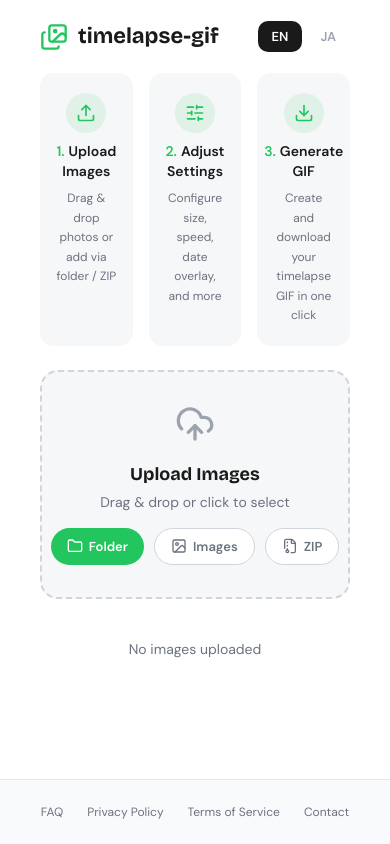
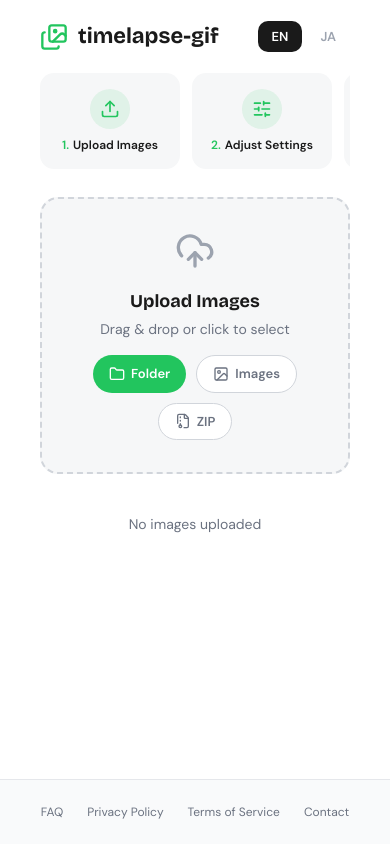
Before and after one commit to shogo452/timelapse-gif, a React (Vite) app in the folder web/: page / in a window 390 px wide. Built offline with nearby package versions, Linux system fonts and the light colour scheme.

Commit message:
Enhance ImageDropzone and StepGuide components with improved styling and layout adjustments for better responsiveness and user experience.

```diff
--- a/web/src/components/ImageDropzone.tsx
+++ b/web/src/components/ImageDropzone.tsx
@@ -91,11 +91,11 @@ export function ImageDropzone({ addFiles, addZip, isLoading }: ImageDropzoneProp
         </p>
       </div>
 
-      <div className="flex gap-2.5">
+      <div className="flex gap-2.5 flex-wrap justify-center">
         <button
           onClick={() => folderRef.current?.click()}
           disabled={isLoading}
-          className="flex items-center gap-1.5 bg-[#22C55E] text-white text-[13px] font-semibold px-4 py-2 rounded-full hover:bg-[#16A34A] transition-colors disabled:opacity-50"
+          className="flex items-center gap-1.5 bg-[#22C55E] text-white text-[13px] font-semibold px-4 py-2 rounded-full hover:bg-[#16A34A] transition-colors disabled:opacity-50 whitespace-nowrap"
         >
           <Folder className="h-4 w-4" />
           {t("dropzone.folder")}
@@ -103,7 +103,7 @@ export function ImageDropzone({ addFiles, addZip, isLoading }: ImageDropzoneProp
         <button
           onClick={() => filesRef.current?.click()}
           disabled={isLoading}
-          className="flex items-center gap-1.5 bg-white text-[#6B7280] text-[13px] font-semibold px-4 py-2 rounded-full border border-[#D1D5DB] hover:border-[#9CA3AF] transition-colors disabled:opacity-50"
+          className="flex items-center gap-1.5 bg-white text-[#6B7280] text-[13px] font-semibold px-4 py-2 rounded-full border border-[#D1D5DB] hover:border-[#9CA3AF] transition-colors disabled:opacity-50 whitespace-nowrap"
         >
           <Image className="h-4 w-4" />
           {t("dropzone.images")}
@@ -111,7 +111,7 @@ export function ImageDropzone({ addFiles, addZip, isLoading }: ImageDropzoneProp
         <button
           onClick={() => zipRef.current?.click()}
           disabled={isLoading}
-          className="flex items-center gap-1.5 bg-white text-[#6B7280] text-[13px] font-semibold px-4 py-2 rounded-full border border-[#D1D5DB] hover:border-[#9CA3AF] transition-colors disabled:opacity-50"
+          className="flex items-center gap-1.5 bg-white text-[#6B7280] text-[13px] font-semibold px-4 py-2 rounded-full border border-[#D1D5DB] hover:border-[#9CA3AF] transition-colors disabled:opacity-50 whitespace-nowrap"
         >
           <FileArchive className="h-4 w-4" />
           {t("dropzone.zip")}
--- a/web/src/components/StepGuide.tsx
+++ b/web/src/components/StepGuide.tsx
@@ -11,20 +11,20 @@ export function StepGuide() {
   const { t } = useTranslation();
 
   return (
-    <div className="grid grid-cols-3 gap-4">
+    <div className="flex gap-3 overflow-x-auto pb-1 sm:grid sm:grid-cols-3 sm:gap-4 sm:overflow-visible sm:pb-0">
       {steps.map((step, i) => (
         <div
           key={i}
-          className="flex flex-col items-center text-center gap-2 rounded-xl bg-[#F6F7F8] px-4 py-5"
+          className="flex min-w-[140px] flex-1 flex-col items-center text-center gap-2 rounded-xl bg-[#F6F7F8] px-3 py-4 sm:min-w-0 sm:px-4 sm:py-5"
         >
           <div className="flex h-10 w-10 items-center justify-center rounded-full bg-[#22C55E]/10 text-[#22C55E]">
             <step.icon className="h-5 w-5" />
           </div>
-          <p className="text-sm font-semibold text-[#1A1A1A]">
+          <p className="text-xs sm:text-sm font-semibold text-[#1A1A1A] whitespace-nowrap">
             <span className="text-[#22C55E] mr-1">{i + 1}.</span>
             {t(step.labelKey)}
           </p>
-          <p className="text-xs text-[#6B7280] leading-relaxed">
+          <p className="hidden sm:block text-xs text-[#6B7280] leading-relaxed">
             {t(step.descKey)}
           </p>
         </div>
```
